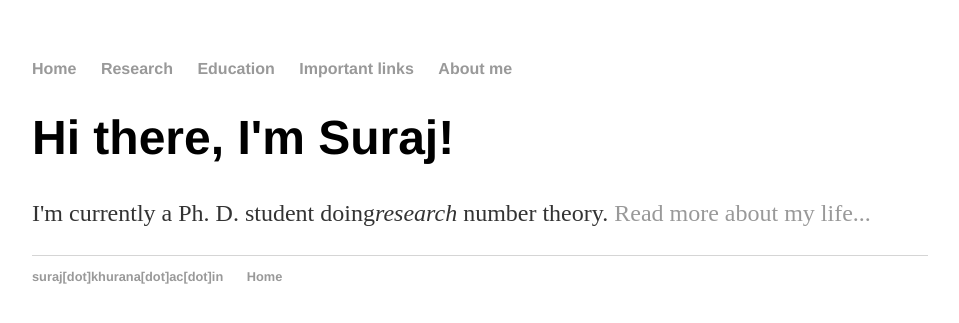
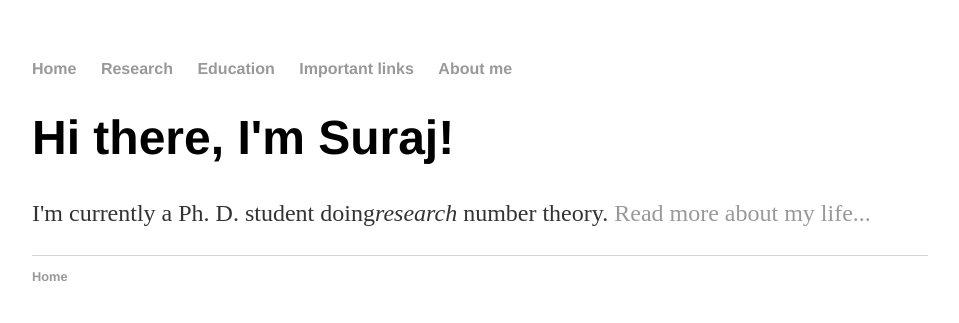
Before and after one commit to Suraj-Singh-Khurana/Suraj-Singh-Khurana.github.io, a Jekyll site: the page built from index.html, in a window 1280 px wide. Shown: the top 323 px of the page, without its empty margins (160-1119 px from the left). Built offline with Jekyll 4.4.1, drawn with Linux system fonts in a browser that asks for light colours.

Commit message:
Update default.html

```diff
--- a/_layouts/default.html
+++ b/_layouts/default.html
@@ -22,7 +22,7 @@
 			</div><!-- /.container -->
 			<footer>
 	    		<ul>
-	        		<li><a href="mailto:suraj.khurana@iitrpr.ac.in">suraj[dot]khurana[dot]ac[dot]in</a></li>
+	        		<!--<li><a href="mailto:suraj.khurana@iitrpr.ac.in">suraj[dot]khurana[dot]ac[dot]in</a></li>-->
 	        		<li><a href="https://suraj-singh-khurana.github.io/">Home</a></li>
 				</ul>
 			</footer>
```
